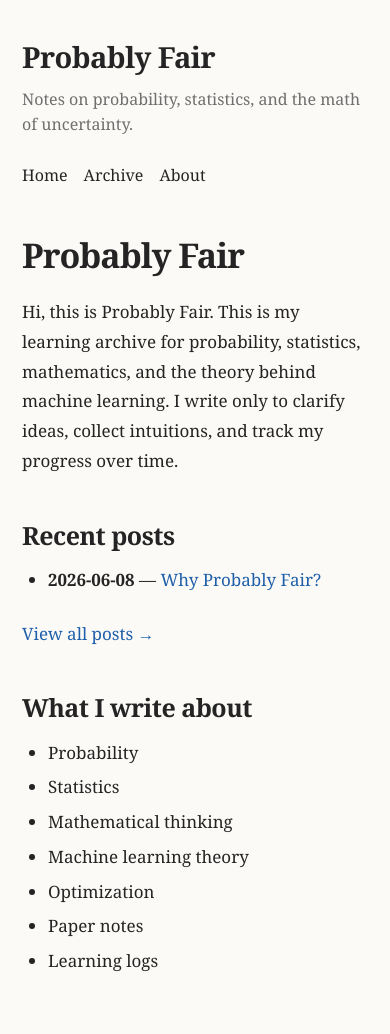
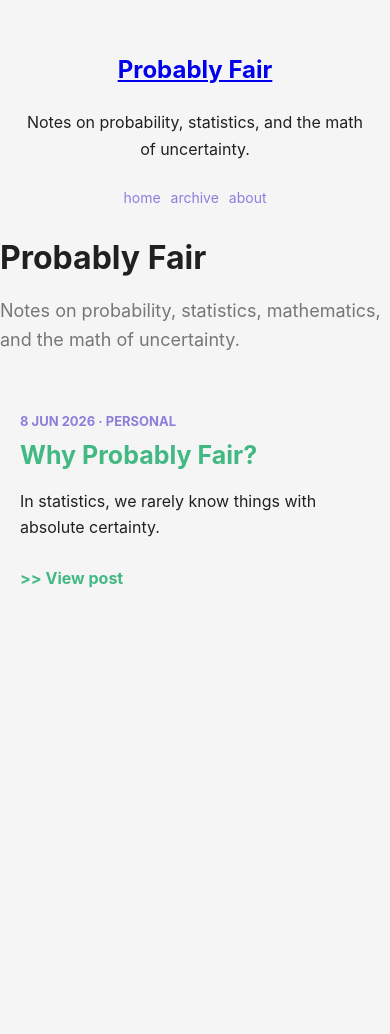
Before and after one commit to probablyfair/probablyfair.github.io, a Jekyll site: the page built from index.html, in a window 390 px wide. Built offline with Jekyll 4.4.1, drawn with Linux system fonts in a browser that asks for light colours; after the commit the page ends 900 px from its top, so only the background shows below that.

Commit message:
Layout modifications

```diff
--- a/_config.yml
+++ b/_config.yml
@@ -5,10 +5,26 @@ author: Minh Quan
 url: "https://probablyfair.github.io"
 baseurl: ""
 
+timezone: "Asia/Ho_Chi_Minh"
+
 markdown: kramdown
+highlighter: rouge
 
-permalink: /:year/:month/:day/:title/
+kramdown:
+  math_engine: mathjax
+  syntax_highlighter: rouge
 
-collections:
-  posts:
-    output: true
+permalink: /articles/:year/:month/:title/
+
+owner:
+  name: Minh Quan
+  display_name: Minh Quan
+  job: Student
+  bio: This is where I keep notes on probability, statistics, mathematics, and things I am learning.
+  github: probablyfair
+  email:
+
+exclude:
+  - README.md
+  - Gemfile
+  - Gemfile.lock
--- /dev/null
+++ b/_includes/footer.html
@@ -0,0 +1,6 @@
+<footer class="footer">
+  <p>
+    © {{ site.time | date: '%Y' }} {{ site.owner.name }}.
+    Built with Jekyll and GitHub Pages.
+  </p>
+</footer>
--- a/assets/css/style.css
+++ b/assets/css/style.css
@@ -1,219 +1,331 @@
 :root {
-  --background: #fbfaf7;
-  --text: #242424;
-  --muted: #6f6f6f;
-  --link: #1f5faa;
-  --border: #e6e0d8;
-  --code-bg: #f0ece6;
-  --sidebar-width: 270px;
-  --content-width: 720px;
+  --bg: #f5f5f5;
+  --panel: #ffffff;
+  --text: rgba(0, 0, 0, 0.87);
+  --muted: #777777;
+  --accent: #42b983;
+  --accent-2: #8d7edc;
+  --accent-3: #f36170;
+  --border: #dddddd;
+  --code-bg: #f7f7f7;
+
+  --sidebar-width: 36%;
+  --content-width: 64%;
+  --content-max: 780px;
 }
 
 * {
   box-sizing: border-box;
 }
 
+html {
+  min-height: 100%;
+}
+
 body {
   margin: 0;
-  background: var(--background);
+  min-height: 100%;
+  background: var(--bg);
   color: var(--text);
-  font-family: Georgia, "Times New Roman", serif;
-  font-size: 18px;
-  line-height: 1.75;
+  font-family: "Source Sans Pro", -apple-system, BlinkMacSystemFont, "Segoe UI", sans-serif;
+  font-size: 16px;
+  line-height: 1.65;
 }
 
-.site-wrapper {
-  max-width: 1120px;
-  margin: 0 auto;
-  padding: 56px 28px;
-  display: flex;
-  gap: 72px;
+.site {
+  min-height: 100vh;
 }
 
 .sidebar {
-  width: var(--sidebar-width);
-  flex-shrink: 0;
-  padding-top: 6px;
+  background: var(--bg);
+  text-align: center;
+  padding: 36px 24px;
 }
 
-.site-title {
-  margin: 0 0 14px 0;
-  font-size: 31px;
-  line-height: 1.15;
-  letter-spacing: -0.02em;
+.profile {
+  max-width: 320px;
+  margin: 0 auto;
 }
 
-.site-title a {
-  color: var(--text);
+.avatar {
+  width: 132px;
+  height: 132px;
+  border: 2px solid #afafaf;
+  border-radius: 18px;
+  display: inline-flex;
+  align-items: center;
+  justify-content: center;
+  color: var(--accent-3);
+  font-size: 42px;
+  font-weight: 700;
+  text-decoration: none;
+  background: #ffffff;
+  margin-bottom: 18px;
+}
+
+.profile h1 {
+  margin: 0;
+  font-size: 30px;
+  line-height: 1.1;
+  font-weight: 700;
+  text-transform: lowercase;
+}
+
+.profile h1 a {
+  color: var(--accent-3);
   text-decoration: none;
 }
 
-.site-title a:hover {
+.job {
+  margin: 4px 0 14px;
+  color: var(--accent-2);
+  font-size: 13px;
+  font-weight: 700;
+  letter-spacing: 0.08em;
+  text-transform: uppercase;
+}
+
+.bio {
+  margin: 0 auto;
+  color: var(--text);
+  font-size: 15px;
+  max-width: 280px;
+}
+
+.nav {
+  margin-top: 24px;
+  font-size: 14px;
+  text-transform: lowercase;
+}
+
+.nav a,
+.nav span {
+  margin: 0 3px;
+}
+
+.nav a {
+  color: var(--accent-2);
+  text-decoration: none;
+}
+
+.nav a:hover {
+  color: var(--accent-3);
   text-decoration: underline;
 }
 
-.site-description {
-  margin: 0;
-  color: var(--muted);
-  font-size: 16px;
-  line-height: 1.55;
+.links {
+  margin-top: 14px;
+  font-size: 14px;
 }
 
-.nav {
-  margin-top: 34px;
-  display: flex;
-  flex-direction: column;
-  gap: 9px;
-}
-
-.nav a {
-  color: var(--text);
-  text-decoration: none;
-  font-size: 16px;
-}
-
-.nav a:hover {
-  color: var(--link);
-  text-decoration: underline;
-}
-
-.content {
-  max-width: var(--content-width);
-  width: 100%;
-}
-
-.content h1 {
-  margin-top: 0;
-  margin-bottom: 22px;
-  font-size: 42px;
-  line-height: 1.18;
-  letter-spacing: -0.03em;
-}
-
-.content h2 {
-  margin-top: 44px;
-  margin-bottom: 14px;
-  font-size: 28px;
-  line-height: 1.25;
-  letter-spacing: -0.02em;
-}
-
-.content h3 {
-  margin-top: 32px;
-  margin-bottom: 10px;
-  font-size: 22px;
-  line-height: 1.3;
-}
-
-p {
-  margin-top: 0;
-  margin-bottom: 22px;
-}
-
-a {
-  color: var(--link);
+.links a {
+  color: var(--muted);
   text-decoration: none;
 }
 
-a:hover {
-  text-decoration: underline;
+.links a:hover {
+  color: var(--accent-2);
 }
 
-ul,
-ol {
-  padding-left: 26px;
-  margin-top: 0;
-  margin-bottom: 24px;
+.main {
+  background: var(--panel);
+  padding: 34px 24px 0;
 }
 
-li {
-  margin-bottom: 5px;
+.intro,
+.post-list,
+.page,
+.post,
+.footer {
+  max-width: var(--content-max);
+  margin-left: auto;
+  margin-right: auto;
 }
 
-.post-header {
-  margin-bottom: 34px;
+.intro {
+  margin-bottom: 36px;
 }
 
+.intro h1,
+.page-header h1,
 .post-header h1 {
-  margin-bottom: 10px;
+  margin: 0 0 18px;
+  font-size: 38px;
+  line-height: 1.2;
+  color: var(--text);
+}
+
+.intro p {
+  color: var(--muted);
+  font-size: 18px;
+}
+
+.post-card {
+  margin-bottom: 38px;
+  padding: 24px 28px;
+  background: #f5f5f5;
+  border-radius: 16px;
+}
+
+.post-card h2 {
+  margin: 8px 0 14px;
+  font-size: 30px;
+  line-height: 1.25;
+}
+
+.post-card h2 a {
+  color: var(--accent);
+  text-decoration: none;
+}
+
+.post-card h2 a:hover {
+  color: var(--accent-3);
 }
 
 .post-meta {
   margin: 0;
-  color: var(--muted);
-  font-size: 15px;
+  color: var(--accent-2);
+  font-size: 13px;
+  font-weight: 700;
+  text-transform: uppercase;
 }
 
-.post-content {
-  border-bottom: 1px solid var(--border);
-  padding-bottom: 32px;
+.excerpt {
+  color: var(--text);
 }
 
-.post-tags {
-  margin-top: 24px;
-  display: flex;
-  flex-wrap: wrap;
-  gap: 8px;
+.read-more {
+  display: inline-block;
+  margin-top: 8px;
+  color: var(--accent);
+  font-weight: 700;
+  text-decoration: none;
 }
 
-.post-tags span {
-  border: 1px solid var(--border);
-  border-radius: 999px;
-  padding: 3px 10px;
+.read-more:hover {
+  text-decoration: underline;
+}
+
+.page,
+.post {
+  min-height: 70vh;
+  padding-bottom: 50px;
+}
+
+.page-content h2,
+.post-content h2 {
+  margin-top: 44px;
+  padding-bottom: 10px;
+  border-bottom: 1px solid var(--border);
+}
+
+.page-content h3,
+.post-content h3 {
+  margin-top: 32px;
+}
+
+.page-content a,
+.post-content a,
+.archive a {
+  color: var(--accent);
+}
+
+.archive {
+  position: relative;
+  padding-left: 20px;
+}
+
+.archive::before {
+  content: "";
+  position: absolute;
+  top: 8px;
+  bottom: 0;
+  left: 2px;
+  width: 4px;
+  background: var(--bg);
+}
+
+.archive-year {
+  position: relative;
+  margin: 34px 0 18px;
+  font-size: 22px;
+}
+
+.archive-year::before {
+  content: "";
+  position: absolute;
+  left: -22px;
+  top: 50%;
+  width: 8px;
+  height: 8px;
+  margin-top: -4px;
+  background: #bbbbbb;
+  border-radius: 50%;
+}
+
+.archive-item {
+  margin: 12px 0;
+}
+
+.archive-date {
+  display: inline-block;
+  min-width: 62px;
   color: var(--muted);
   font-size: 14px;
 }
 
+.post-tags {
+  margin-top: 28px;
+}
+
+.post-tags span {
+  display: inline-block;
+  margin: 0 6px 8px 0;
+  padding: 3px 10px;
+  border: 1px solid var(--border);
+  border-radius: 999px;
+  color: var(--muted);
+  font-size: 13px;
+}
+
+blockquote {
+  margin: 28px 0;
+  padding-left: 18px;
+  border-left: 4px solid var(--border);
+  color: var(--muted);
+}
+
 code {
+  padding: 2px 5px;
   background: var(--code-bg);
-  padding: 2px 5px;
   border-radius: 4px;
-  font-family: Consolas, Monaco, "Courier New", monospace;
+  font-family: "Roboto Mono", Consolas, monospace;
   font-size: 0.9em;
 }
 
 pre {
-  background: var(--code-bg);
   padding: 18px;
   overflow-x: auto;
-  border-radius: 8px;
-  border: 1px solid var(--border);
+  background: var(--code-bg);
+  border-radius: 10px;
 }
 
 pre code {
+  padding: 0;
   background: transparent;
-  padding: 0;
-}
-
-blockquote {
-  margin: 28px 0;
-  padding-left: 20px;
-  border-left: 3px solid var(--border);
-  color: var(--muted);
-}
-
-hr {
-  border: 0;
-  border-top: 1px solid var(--border);
-  margin: 36px 0;
 }
 
 table {
   width: 100%;
   border-collapse: collapse;
-  margin: 28px 0;
-  font-size: 16px;
+  margin: 24px 0;
 }
 
 th,
 td {
+  padding: 8px 10px;
   border-bottom: 1px solid var(--border);
-  padding: 8px 10px;
   text-align: left;
-}
-
-th {
-  font-weight: bold;
 }
 
 mjx-container {
@@ -222,37 +334,81 @@ mjx-container {
   max-width: 100%;
 }
 
-@media (max-width: 820px) {
-  body {
-    font-size: 17px;
-  }
+.footer {
+  padding: 34px 0;
+  color: var(--muted);
+  font-size: 13px;
+}
 
-  .site-wrapper {
-    display: block;
-    padding: 34px 22px;
+@media (min-width: 992px) {
+  .site {
+    display: flex;
   }
 
   .sidebar {
-    width: auto;
-    margin-bottom: 46px;
+    position: fixed;
+    left: 0;
+    top: 0;
+    width: var(--sidebar-width);
+    height: 100vh;
+    display: flex;
+    align-items: center;
+    justify-content: flex-end;
+    text-align: right;
+    padding: 40px 48px;
   }
 
-  .site-title {
-    font-size: 29px;
+  .profile {
+    margin: 0;
   }
 
-  .nav {
-    margin-top: 24px;
-    flex-direction: row;
-    flex-wrap: wrap;
-    gap: 16px;
+  .main {
+    margin-left: var(--sidebar-width);
+    width: var(--content-width);
+    min-height: 100vh;
+    padding: 52px 44px 0;
   }
 
-  .content h1 {
-    font-size: 34px;
+  .intro,
+  .post-list,
+  .page,
+  .post,
+  .footer {
+    margin-left: 0;
+    margin-right: auto;
+  }
+}
+
+@media (max-width: 700px) {
+  .sidebar {
+    padding: 30px 20px;
   }
 
-  .content h2 {
+  .avatar {
+    width: 100px;
+    height: 100px;
+    font-size: 32px;
+  }
+
+  .profile h1 {
+    font-size: 27px;
+  }
+
+  .main {
+    padding: 28px 18px 0;
+  }
+
+  .post-card {
+    padding: 20px;
+  }
+
+  .intro h1,
+  .page-header h1,
+  .post-header h1 {
+    font-size: 32px;
+  }
+
+  .post-card h2 {
     font-size: 25px;
   }
 }
--- /dev/null
+++ b/index.html
@@ -0,0 +1,41 @@
+---
+layout: default
+title: Home
+---
+
+<section class="intro">
+  <h1>Probably Fair</h1>
+
+  <p>
+    Notes on probability, statistics, mathematics, and the math of uncertainty.
+  </p>
+</section>
+
+<section class="post-list">
+  {% for post in site.posts %}
+    <article class="post-card">
+      <p class="post-meta">
+        {{ post.date | date: "%-d %b %Y" | upcase }}
+
+        {% if post.categories and post.categories.size > 0 %}
+          ·
+          {% for category in post.categories %}
+            <span>{{ category }}</span>{% unless forloop.last %} / {% endunless %}
+          {% endfor %}
+        {% endif %}
+      </p>
+
+      <h2>
+        <a href="{{ post.url | relative_url }}">{{ post.title }}</a>
+      </h2>
+
+      {% if post.excerpt %}
+        <div class="excerpt">
+          {{ post.excerpt }}
+        </div>
+      {% endif %}
+
+      <a class="read-more" href="{{ post.url | relative_url }}">>> View post</a>
+    </article>
+  {% endfor %}
+</section>
--- a/index.md
+++ /dev/null
@@ -1,30 +0,0 @@
----
-layout: default
-title: Home
----
-
-# Probably Fair
-
-Hi, this is Probably Fair. This is my learning archive for probability, statistics, mathematics, and the theory behind machine learning. I write only to clarify ideas, collect intuitions, and track my progress over time.
-
-## Recent posts
-
-{% if site.posts.size > 0 %}
-  {% for post in site.posts limit:6 %}
-- **{{ post.date | date: "%Y-%m-%d" }}** — [{{ post.title }}]({{ post.url | relative_url }})
-  {% endfor %}
-{% else %}
-No posts yet.
-{% endif %}
-
-[View all posts →]({{ '/archive/' | relative_url }})
-
-## What I write about
-
-- Probability
-- Statistics
-- Mathematical thinking
-- Machine learning theory
-- Optimization
-- Paper notes
-- Learning logs
```
Also changed, not shown: _includes/sidebar.html (added, +29 -0 lines), _layouts/page.html (added, +13 -0 lines), _layouts/post.html (+9 -6 lines), archive.html (added, +25 -0 lines), archive.md (deleted, +0 -20 lines), topics.md (deleted, +0 -57 lines).
